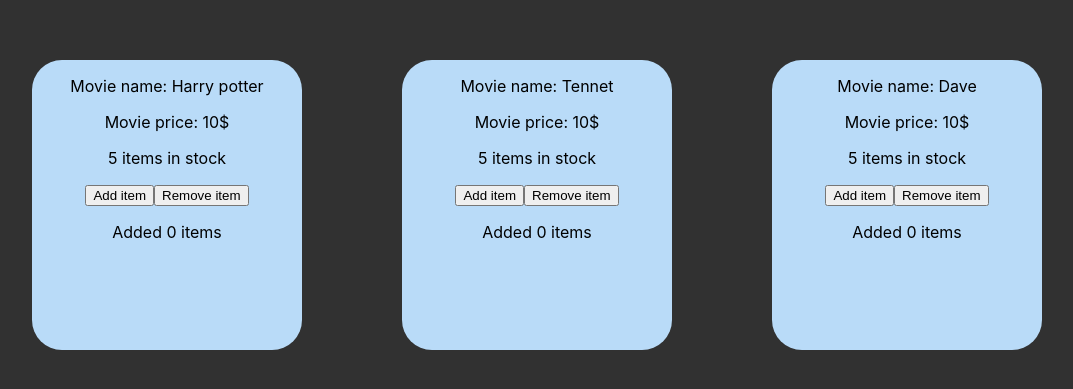
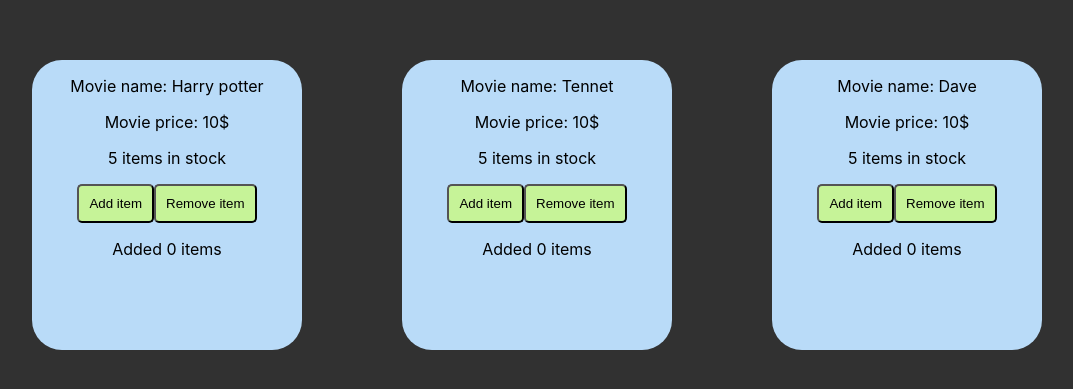
Before and after one commit to ranyon/personal-context-api, a React (Create React App) app: page / in a window 1280 px wide. Shown: the part 195-584 px from the top of the page, without its empty margins (18-1091 px from the left). Built offline with nearby package versions, Linux system fonts and the light colour scheme.

Commit message:
added styles

```diff
--- a/src/App.css
+++ b/src/App.css
@@ -25,3 +25,15 @@
   margin: 50px;
   display: inline-table;
 }
+
+button{
+  background-color: rgb(198, 243, 152);
+  padding: 10px ;
+  border-radius: 5px ;
+  cursor: pointer;
+  transition-duration: 0.4s;
+}
+
+button:hover{
+  background-color: rgb(255, 255, 253);
+}
```
